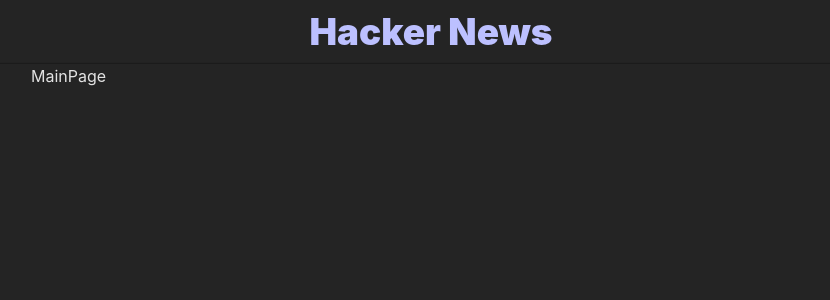
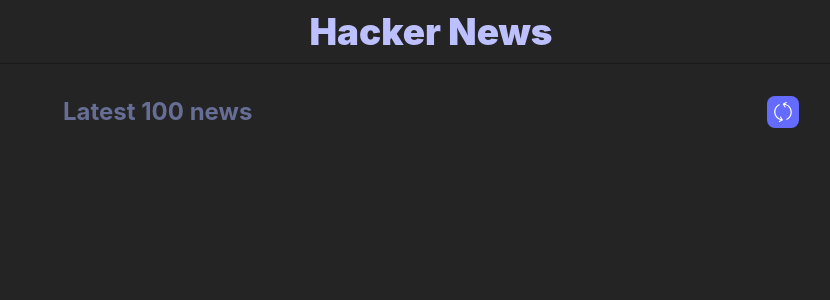
Before and after one commit to Paavveel/hacker-news, a React (Vite) app in the folder client/: page / in a window 1280 px wide. Shown: the top 300 px of the page, without its empty margins (209-1039 px from the left). Built offline with nearby package versions, Linux system fonts and the light colour scheme.

Commit message:
feat: add header MainPage

```diff
--- a/client/package.json
+++ b/client/package.json
@@ -13,6 +13,7 @@
     "date-fns": "^2.29.3",
     "react": "^18.2.0",
     "react-dom": "^18.2.0",
+    "react-icons": "^4.6.0",
     "react-router-dom": "5.3.4"
   },
   "devDependencies": {
--- a/client/src/pages/MainPage/MainPage.module.css
+++ b/client/src/pages/MainPage/MainPage.module.css
@@ -0,0 +1,23 @@
+.container {
+  display: flex;
+  align-items: center;
+  justify-content: space-between;
+
+  width: 100%;
+  padding: 2rem 2rem 0;
+}
+
+.button {
+  display: flex;
+  align-items: center;
+  justify-content: center;
+
+  width: 2rem;
+  height: 2rem;
+}
+
+@media screen and (max-width: 768px) {
+  .container {
+    padding: 1rem 1rem 0;
+  }
+}
--- a/client/src/pages/MainPage/MainPage.tsx
+++ b/client/src/pages/MainPage/MainPage.tsx
@@ -1,3 +1,24 @@
+import cn from 'classnames';
+import { SlRefresh } from 'react-icons/sl';
+import { Button, Typography } from '../../components';
+import styles from './MainPage.module.css';
+
 export const MainPage = () => {
-  return <div>MainPage</div>;
+  return (
+    <>
+      <div className={cn(styles.container)}>
+        <Typography
+          color='secondary'
+          size='l'
+          weight='bold'
+          className={styles.label}
+        >
+          Latest 100 news
+        </Typography>
+        <Button appearance='primary' className={cn(styles.button)}>
+          <SlRefresh className={cn(styles.icon)} />
+        </Button>
+      </div>
+    </>
+  );
 };
```
Also changed, not shown: 1 other file (tests, documents, lock files or other folders).
